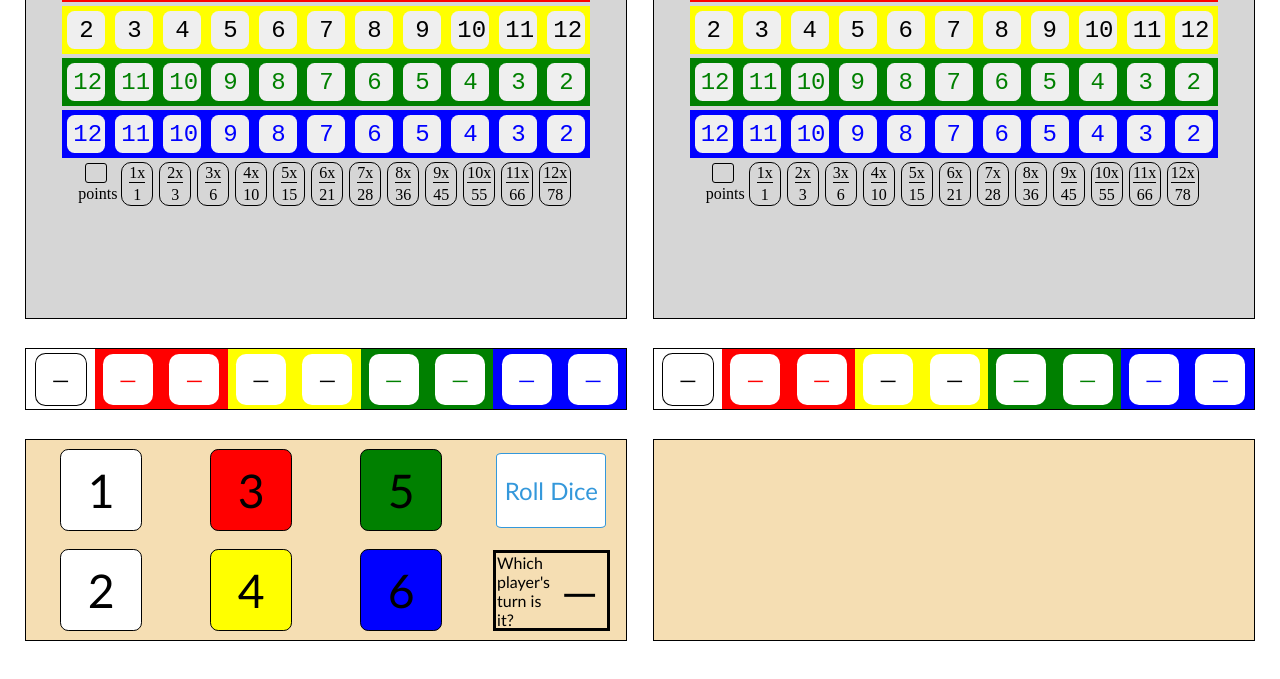
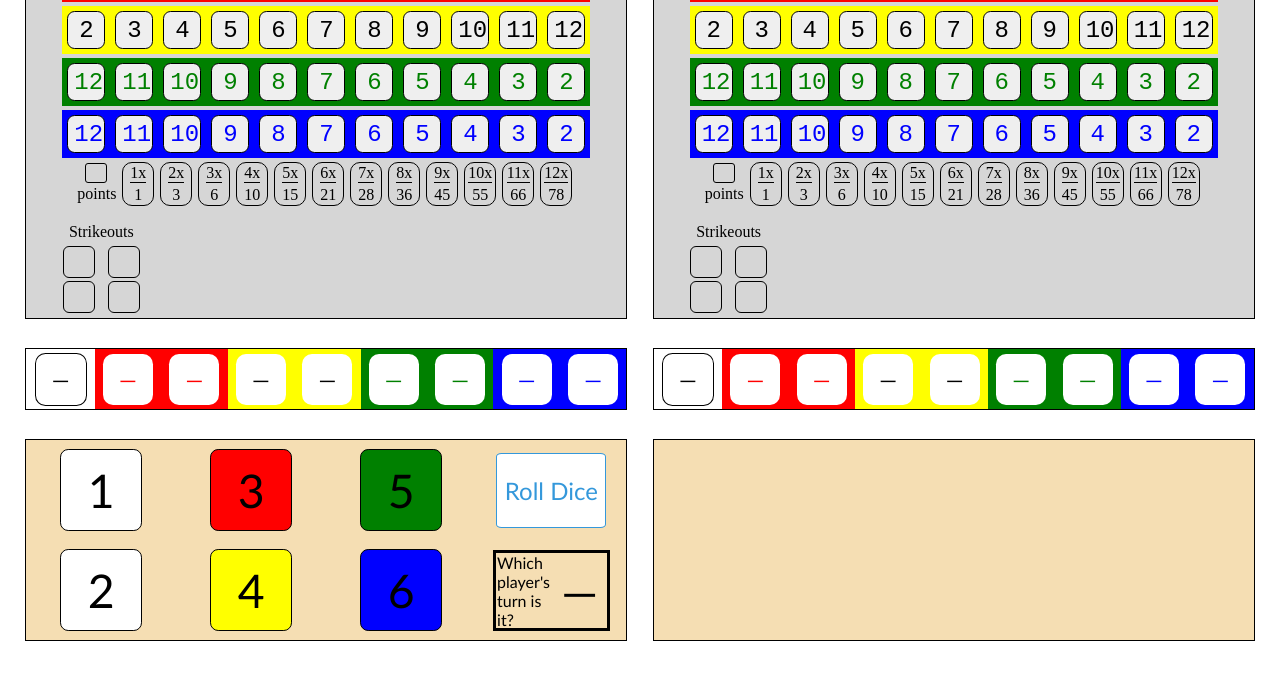
Before and after one commit to ianturner88/vanilla-js-qwixx, a plain HTML site: page index.html in a window 1280 px wide. Shown: the part 121-800 px from the top of the page. Drawn offline with Linux system fonts and the light colour scheme.

Commit message:
strikeout zone is built

```diff
--- a/index.html
+++ b/index.html
@@ -8,7 +8,7 @@
     <link rel="stylesheet" href="./styling/qwixx-board.css" />
     <link rel="stylesheet" href="./styling/dice.css" />
     <link rel="stylesheet" href="./styling/available-numbers.css" />
-    <link rel="stylesheet" href="./styling/scoreboard-and-rules.css" />
+    <link rel="stylesheet" href="./styling/toggles-and-rules.css" />
     <script type="module" src="./main.js"></script>
   </head>
   <body>
@@ -260,6 +260,20 @@
             </div>
           </div>
         </div>
+        <div class="bottom-band">
+          <div class="strikeouts">
+            <div class="strikeout-title">Strikeouts</div>
+            <div class="strikeout-boxes">
+              <div class="strikeout-box1 strikeout-box" id="p1strikeout1"></div>
+              <div class="strikeout-box2 strikeout-box" id="p1strikeout2"></div>
+              <div class="strikeout-box3 strikeout-box" id="p1strikeout3"></div>
+              <div class="strikeout-box4 strikeout-box" id="p1strikeout4"></div>
+            </div>
+          </div>
+          <div class="colour-sums"></div>
+          <div class="player-total-sum"></div>
+          <div class="void-pick-button"></div>
+        </div>
       </div>
       <!-- Player 2's board -->
       <div class="board player2">
@@ -448,6 +462,20 @@
             </div>
           </div>
         </div>
+        <div class="bottom-band">
+          <div class="strikeouts">
+            <div class="strikeout-title">Strikeouts</div>
+            <div class="strikeout-boxes">
+              <div class="strikeout-box1 strikeout-box" id="p1strikeout1"></div>
+              <div class="strikeout-box2 strikeout-box" id="p1strikeout2"></div>
+              <div class="strikeout-box3 strikeout-box" id="p1strikeout3"></div>
+              <div class="strikeout-box4 strikeout-box" id="p1strikeout4"></div>
+            </div>
+          </div>
+          <div class="colour-sums"></div>
+          <div class="player-total-sum"></div>
+          <div class="void-pick-button"></div>
+        </div>
       </div>
       <!-- the available numbers for player 1 -->
       <div class="player1-available-numbers available-numbers">
@@ -607,7 +635,7 @@
           <div class="turn-keeper-display" data-turn-keeper-display>—</div>
         </div>
       </div>
-      <div class="scoreboard-and-rules">
+      <div class="toggles-and-rules">
         <div class="scoreboard"></div>
         <div class="rules"></div>
       </div>
--- a/styling/qwixx-board.css
+++ b/styling/qwixx-board.css
@@ -67,6 +67,8 @@
   margin: auto auto;
 }
 
+/* colour the numbers within the buttons */
+
 .red-row {
   grid-row-start: 1;
   background: red;
@@ -94,7 +96,10 @@
   border: none;
   font-family: 'Courier New', Courier, monospace;
   font-size: 75%;
+  border: 1px solid black;
 }
+
+/* colour the number button bands */
 
 .red-button {
   color: red;
@@ -112,10 +117,13 @@
   color: blue;
 }
 
+/* The point scoring system
+The band immediately below the coloured bands  */
+
 .scoring-system {
   margin: auto auto;
   display: grid;
-  grid-template-columns: 40px repeat(12, 38px);
+  grid-template-columns: 42px repeat(12, 38px);
   grid-template-rows: repeat(1, 48px);
 }
 
@@ -157,9 +165,47 @@
   width: 20px;
   height: 18px;
   margin-top: 3px;
+  margin-left: 8px;
 }
 
 .sample-points-total {
   margin: auto;
   padding-top: 4px;
 }
+
+/* the bottom band contains the strikeout zone,
+coloured sums, total sum, and the 'void pick' button */
+
+.bottom-band {
+  grid-row-start: 4;
+  display: grid;
+  grid-template-columns: repeat(4, 150px);
+  grid-template-rows: 1;
+}
+
+.strikeouts {
+  display: grid;
+  grid-template-columns: 1;
+  grid-template-rows: 20px 75px;
+  margin: auto;
+}
+
+.strikeout-title {
+  margin: auto;
+  font-size: medium;
+}
+
+.strikeout-boxes {
+  margin: auto auto;
+  display: grid;
+  grid-template-columns: 45px 45px;
+  grid-template-rows: 35px 35px;
+}
+
+.strikeout-box {
+  margin: auto auto;
+  border: 1px solid black;
+  width: 30px;
+  height: 30px;
+  border-radius: 6px;
+}
--- a/styling/scoreboard-and-rules.css
+++ b/styling/toggles-and-rules.css
@@ -1,4 +1,4 @@
-.scoreboard-and-rules {
+.toggles-and-rules {
   width: 600px;
   height: 200px;
   grid-row-start: 4;
```
Also changed, not shown: README.md, images/April 21.1.png (added).
